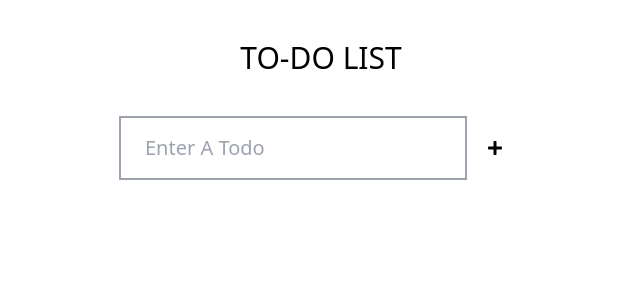
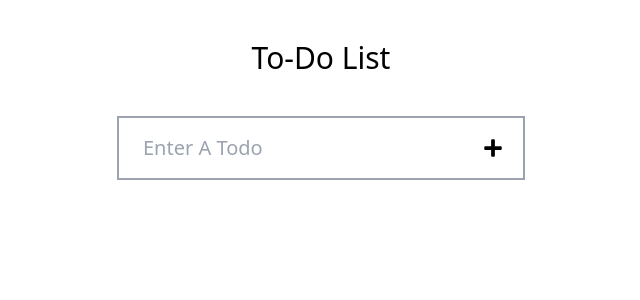
Before and after one commit to coderSarvesh/react-todo-app, a React (Create React App) app: page / in a window 1280 px wide. Shown: the top 300 px of the page, without its empty margins (319-959 px from the left). Built offline with nearby package versions, Linux system fonts and the light colour scheme; the HTML template or start-up script is replaced by a standard one.

Commit message:
css changes

```diff
--- a/src/Todo.js
+++ b/src/Todo.js
@@ -26,10 +26,10 @@ const Todo = () => {
     return (
         <>
             <div className=''>
-                <h1 className='m-10 text-3xl'>TO-DO LIST</h1>
+                <h1 className='m-10 text-3xl'>To-Do List</h1>
                 <div className='flex flex-col items-center justify-center'>
-                    <div className='flex' >
-                        <input className='px-6 py-4 border-2 text-xl border-gray-400' type="text"
+                    <div className='flex border-2 text-xl border-gray-400' >
+                        <input className='px-6 py-4 text-xl border-gray-400' type="text"
                             placeholder="Enter A Todo"
                             value={input}
                             onChange={(e) => setInput(e.target.value)}
@@ -39,14 +39,14 @@ const Todo = () => {
                         </button>
                     </div>
 
-                    <div className='bg-gray-300'>
+                    <div>
                         {
                             todolist.map((item, id) => {
                                 return (
-                                    <div className='flex' key={id}>
-                                        <h1>{item}</h1>
+                                    <div className='flex mt-4 py-2 px-9 bg-slate-300' key={id}>
+                                        <h1 className='text-2xl font-medium'>{item}</h1>
                                         <button onClick={() => deleteTodo(id)}>
-                                            <FaTimes className="m-1" />
+                                            <FaTimes className="ml-36 m-1 text-xl" />
                                         </button>
                                     </div>
                                 )
```
